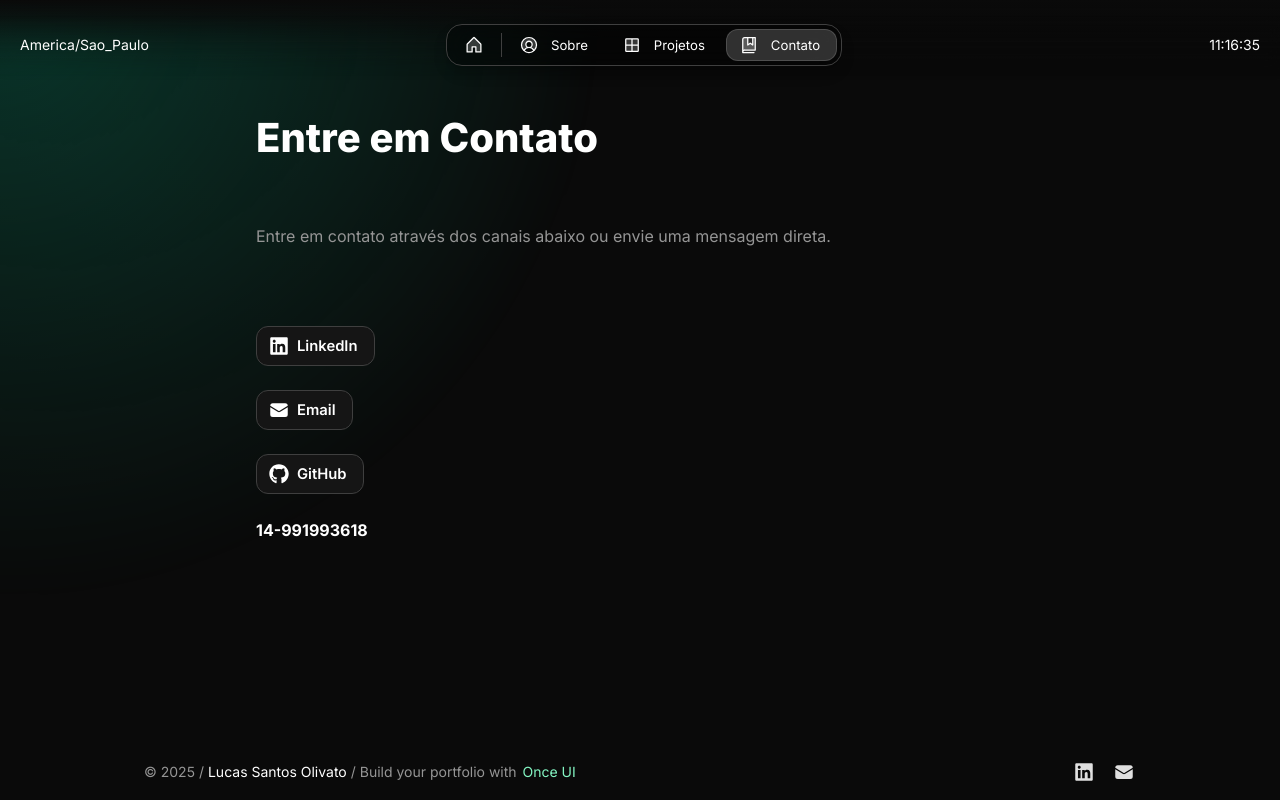
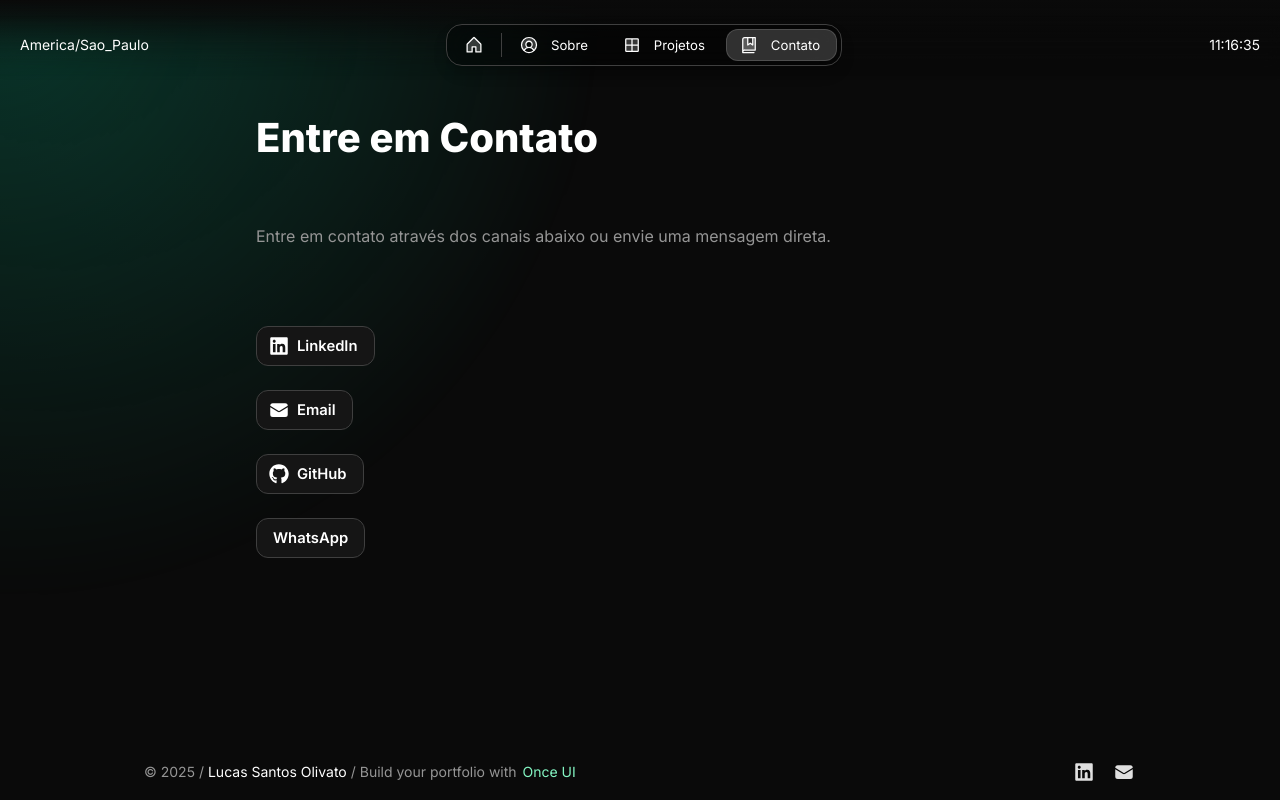
Before and after one commit to Lucasolivato/magic-portfolio-for-next-js, a Next.js app: page /blog in a window 1280 px wide. Built offline with nearby package versions, Linux system fonts and the light colour scheme.

Commit message:
Correção do botão de whatsapp na página blog

```diff
--- a/src/app/blog/page.tsx
+++ b/src/app/blog/page.tsx
@@ -34,7 +34,8 @@ export async function generateMetadata() {
 }
 
 export default function Contact() { // Renamed component to Contact for clarity
-  const phone = "14-991993618"; // Hardcoded based on CV and content.js description
+  const phone = "14991993618"; // Phone number without formatting for the link
+  const whatsappLink = `https://wa.me/55${phone}`; // WhatsApp link with country code
   const githubLink = "https://github.com/Lucasolivato"; // Corrected GitHub link
 
   return (
@@ -109,11 +110,17 @@ export default function Contact() { // Renamed component to Contact for clarity
             variant="secondary"
             target="_blank"
           />
-        {/* Phone Number - Improved Layout */}
-        <Flex gap="8" vertical="center"> {/* Using Flex for icon and text alignment */}
-          <Icon name="phone" size="m" onBackground="neutral-weak"/>
-          <Text variant="body-strong-m">{phone}</Text>
-        </Flex>
+        {/* WhatsApp Button */}
+        <Button
+            key="WhatsApp"
+            href={whatsappLink}
+            prefixIcon="whatsapp" // Assuming 'whatsapp' icon exists in once-ui
+            label="WhatsApp"
+            size="m"
+            variant="secondary"
+            target="_blank"
+          />
+        {/* Removed the plain text phone display */}
       </Column>
 
       {/* Removed Posts and Mailchimp components */}
```
